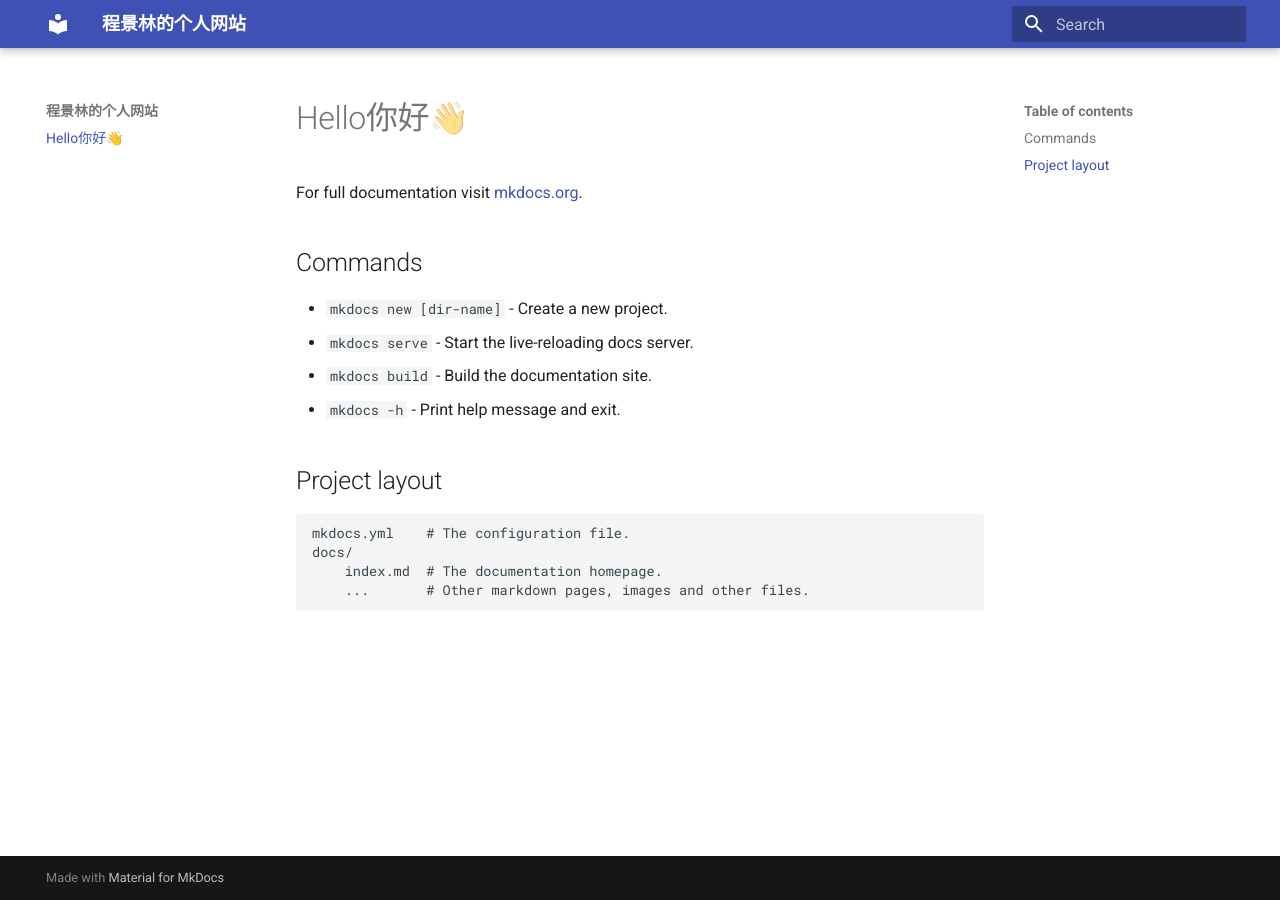
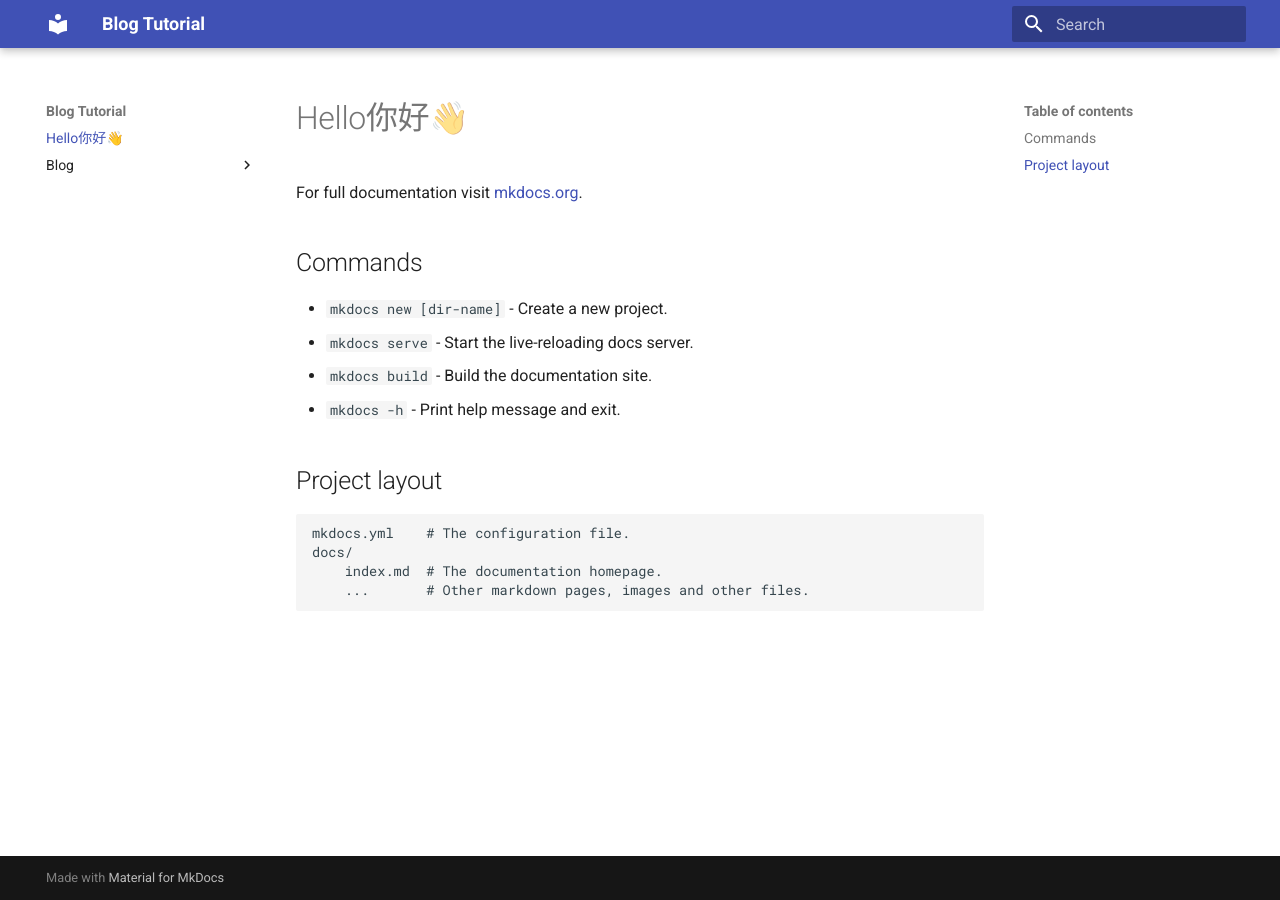
Before and after one commit to chengjinglin/Jinglin.zy, an MkDocs documentation site: the page built from docs/index.md, in a window 1280 px wide. Built offline with MkDocs 1.6.1 and Material for MkDocs 9.7.7, drawn with Linux system fonts in a browser that asks for light colours.

Commit message:
Update mkdocs.yml

```diff
--- a/mkdocs.yml
+++ b/mkdocs.yml
@@ -1,4 +1,10 @@
-site_name: 程景林的个人网站
-site_url: https://mydomain.org/mysite
+site_name: Blog Tutorial
+site_description: an example blog set up following the tutorial
+site_url: http://www.example.com
+
 theme:
   name: material
+
+plugins:
+  - search
+  - blog
```
